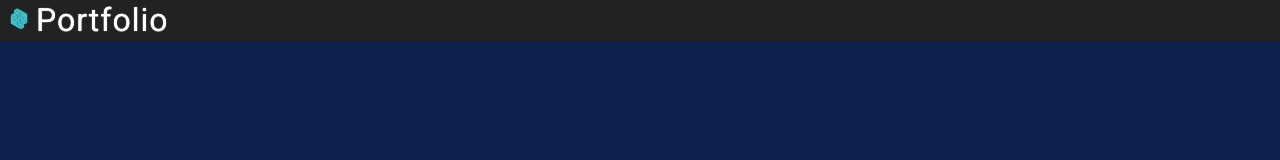
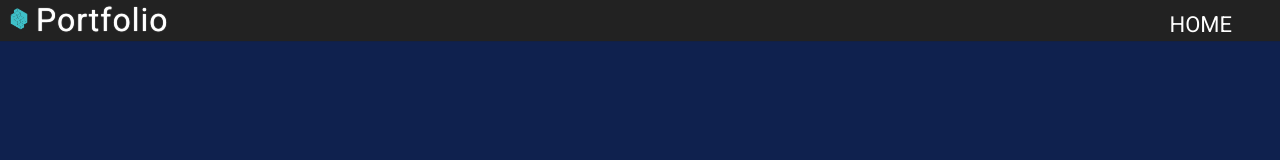
Before and after one commit to daita2021/portfolio, a React (Create React App) app: page / in a window 1280 px wide. Shown: the top 160 px of the page. Built offline with nearby package versions, Linux system fonts and the light colour scheme.

Commit message:
z-index修正

```diff
--- a/src/App.css
+++ b/src/App.css
@@ -15,6 +15,7 @@ h2 {
   font-size: 22px;
   font-weight: 400;
   padding: 12px 2px 0;
+  z-index: 8001;
 }
 
 /* 共通box */
```
